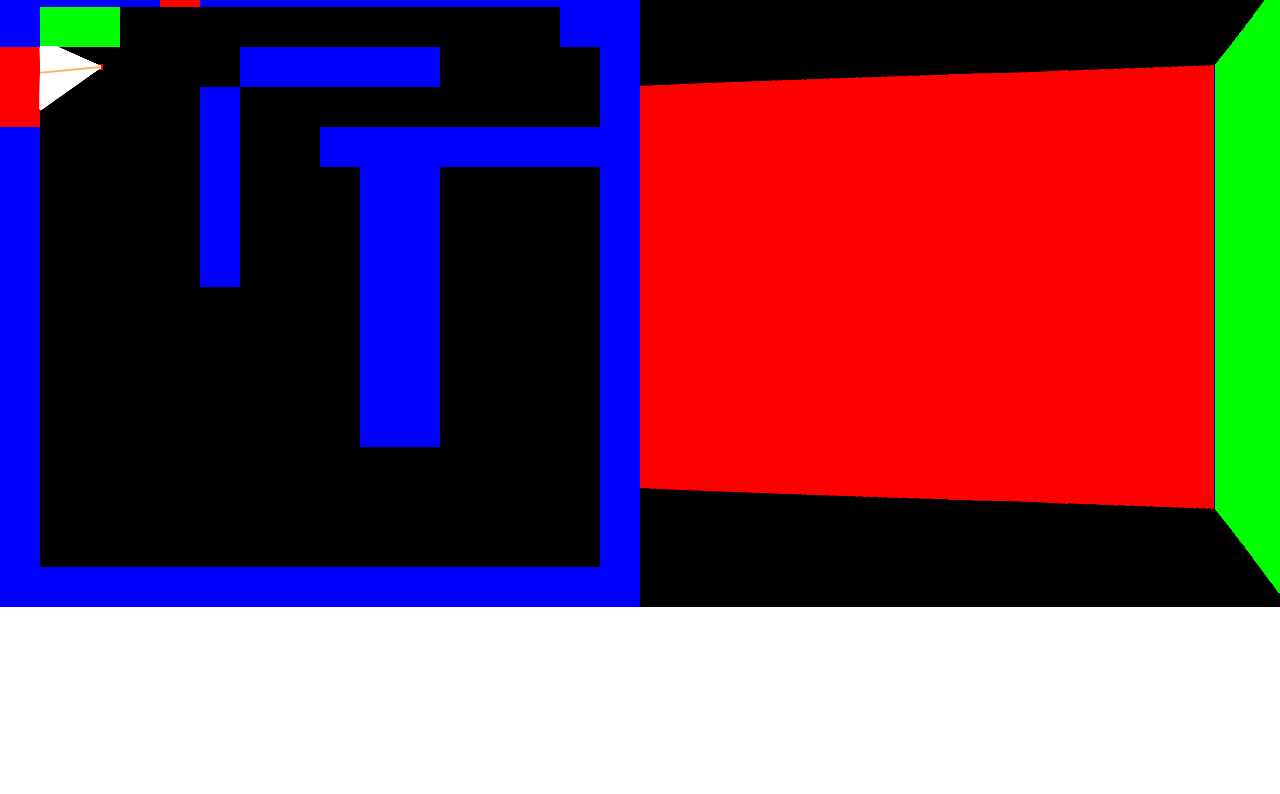
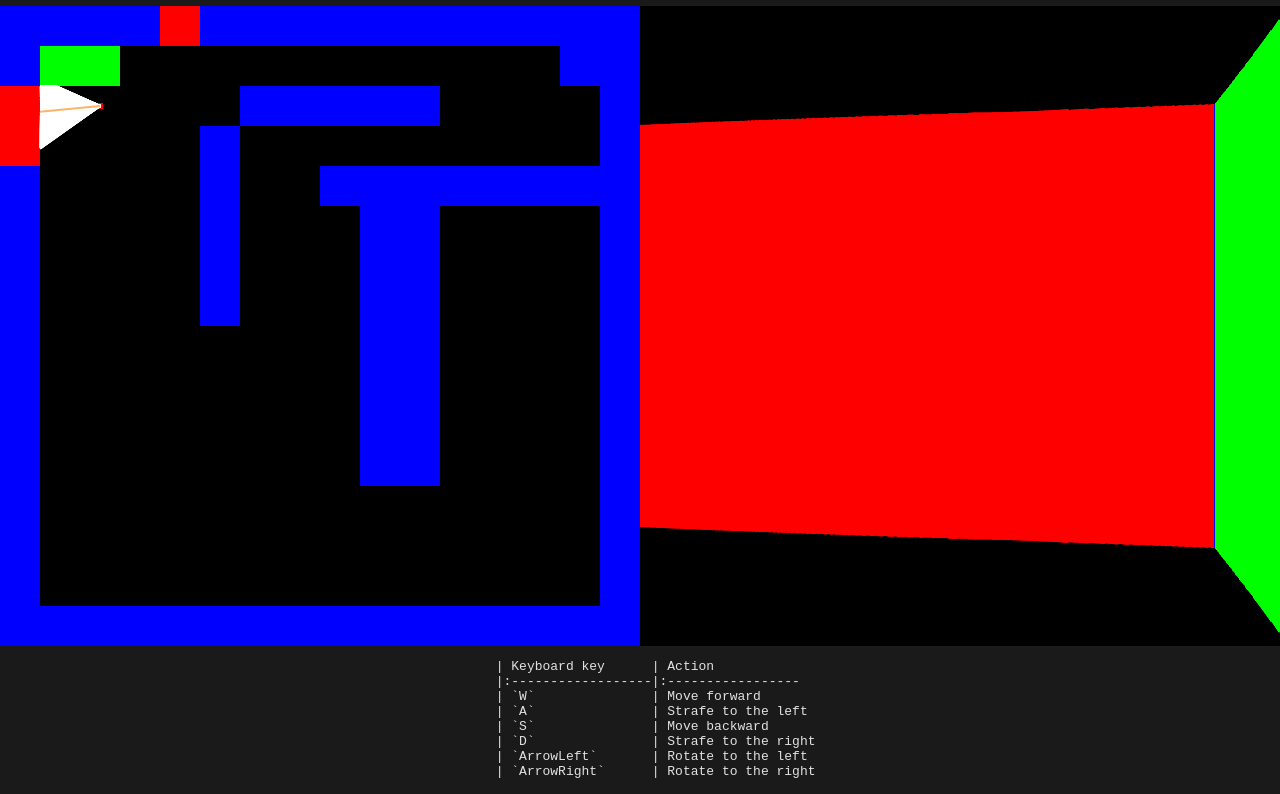
Before and after one commit to nikitapozdeev/raycaster-js, a plain HTML site: page index.html in a window 1280 px wide. Shown: the part 33-827 px from the top of the page. Before the commit the page ends 800 px from the top, so only its background shows below. Drawn offline with Linux system fonts and the light colour scheme; animation ran at ten frames a second.

Commit message:
add minimal styling

```diff
--- a/index.html
+++ b/index.html
@@ -8,8 +8,21 @@
   <link rel="stylesheet" href="style.css">
 </head>
 <body>
-  <canvas id="rendering-surface"></canvas>
-  <canvas id="rendering-surface2"></canvas>
+  <h1>Raycasting in JS</h1>
+  <div class="container">
+    <canvas id="rendering-surface"></canvas>
+    <canvas id="rendering-surface2"></canvas>
+  </div>
+  <pre>
+    | Keyboard key      | Action
+    |:------------------|:-----------------
+    | `W`               | Move forward
+    | `A`               | Strafe to the left
+    | `S`               | Move backward
+    | `D`               | Strafe to the right
+    | `ArrowLeft`       | Rotate to the left
+    | `ArrowRight`      | Rotate to the right
+  </pre>
   <script src="raycaster.js"></script>
 </body>
 </html>
--- a/style.css
+++ b/style.css
@@ -2,13 +2,14 @@ body {
   margin: 0;
   padding: 0;
   display: flex;
+  flex-direction: column;
+  align-items: center;
+  justify-content: center;
+  height: 100vh;
+  color: rgba(255, 255, 255, .87);
+  background-color: rgb(26, 26, 26);
 }
 
-.canvas {
-  image-rendering: optimizeSpeed;             /* Older versions of FF          */
-  image-rendering: -moz-crisp-edges;          /* FF 6.0+                       */
-  image-rendering: -webkit-optimize-contrast; /* Safari                        */
-  image-rendering: -o-crisp-edges;            /* OS X & Windows Opera (12.02+) */
-  image-rendering: pixelated;                 /* Awesome future-browsers       */
-  -ms-interpolation-mode: nearest-neighbor;   /* IE                            */
+.container {
+  display: flex;
 }
```
